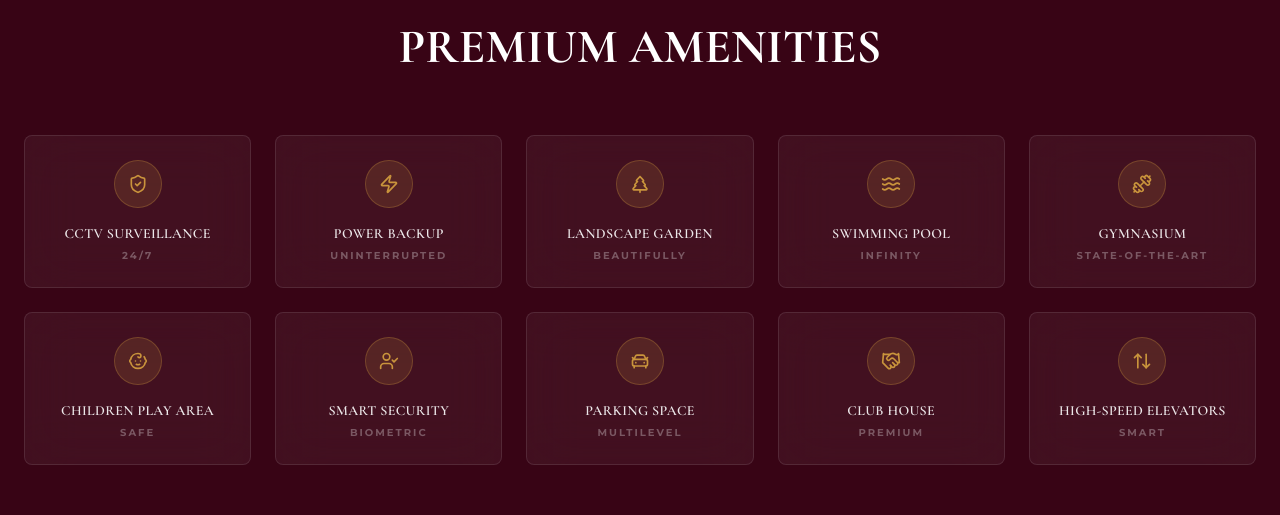
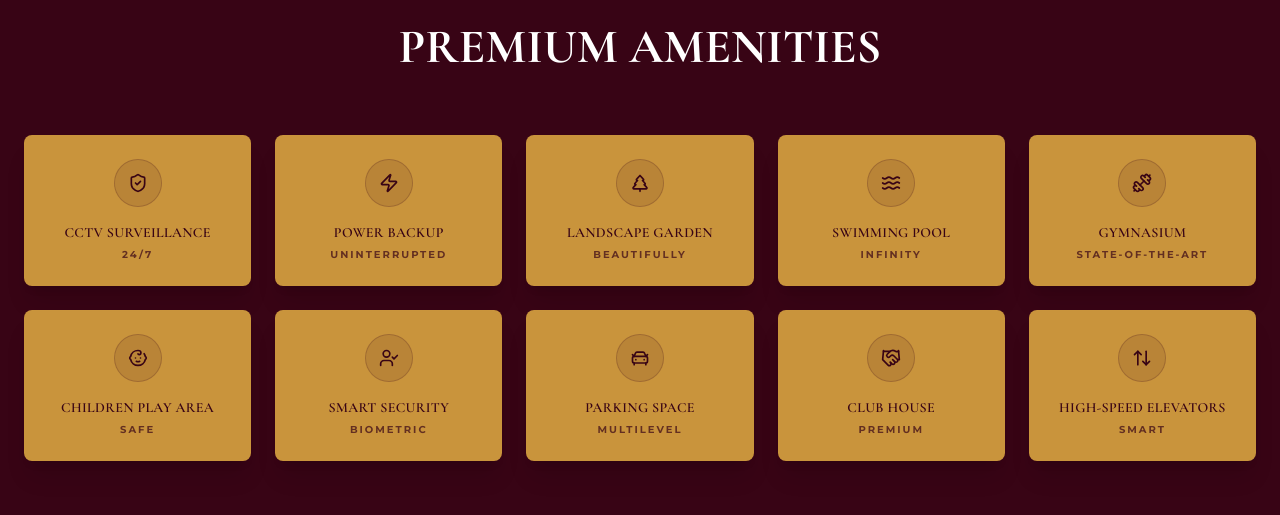
Before and after one commit to wpsynovative2/Deep-Group-Third, a React (Vite) app: page / in a window 1280 px wide. Shown: the part 2100-2615 px from the top of the page. Built offline with nearby package versions, Linux system fonts and the light colour scheme.

Commit message:
Color and font changed

```diff
--- a/src/index.css
+++ b/src/index.css
@@ -34,6 +34,7 @@
 @layer base {
   body {
     @apply font-sans bg-dark text-white antialiased;
+    /* color: #c9943c; */
   }
 
   h1,
--- a/src/sections/Amenities.tsx
+++ b/src/sections/Amenities.tsx
@@ -26,14 +26,14 @@ export default function Amenities() {
                 whileInView={{ opacity: 1, y: 0 }}
                 transition={{ delay: i * 0.05 }}
                 viewport={{ once: true }}
-                whileHover={{ y: -5, backgroundColor: 'rgba(201,148,60,0.1)' }}
-                className="glass-card p-6 flex flex-col items-center group transition-all duration-300"
+                whileHover={{ y: -5, backgroundColor: '#b88635' }}
+                className="bg-[#c9943c] rounded-lg p-6 flex flex-col items-center group transition-all duration-300 shadow-xl"
               >
-                <div className="w-12 h-12 rounded-full bg-secondary/15 flex items-center justify-center mb-4 border border-secondary/30 group-hover:bg-secondary group-hover:text-dark transition-all duration-500">
-                  <Icon size={20} className="text-secondary group-hover:text-dark transition-colors" />
+                <div className="w-12 h-12 rounded-full bg-dark/10 flex items-center justify-center mb-4 border border-dark/20 group-hover:bg-dark transition-all duration-500">
+                  <Icon size={20} className="text-dark group-hover:text-[#c9943c] transition-colors" />
                 </div>
-                <h4 className="font-semibold text-sm tracking-wide mb-1 text-white/90 uppercase">{item.title}</h4>
-                <span className="text-[10px] text-white/30 uppercase tracking-[0.2em] font-bold">{item.description.split(' ')[0]}</span>
+                <h4 className="font-semibold text-sm tracking-wide mb-1 text-dark uppercase">{item.title}</h4>
+                <span className="text-[10px] text-dark/70 uppercase tracking-[0.2em] font-bold">{item.description.split(' ')[0]}</span>
               </motion.div>
             );
           })}
```
